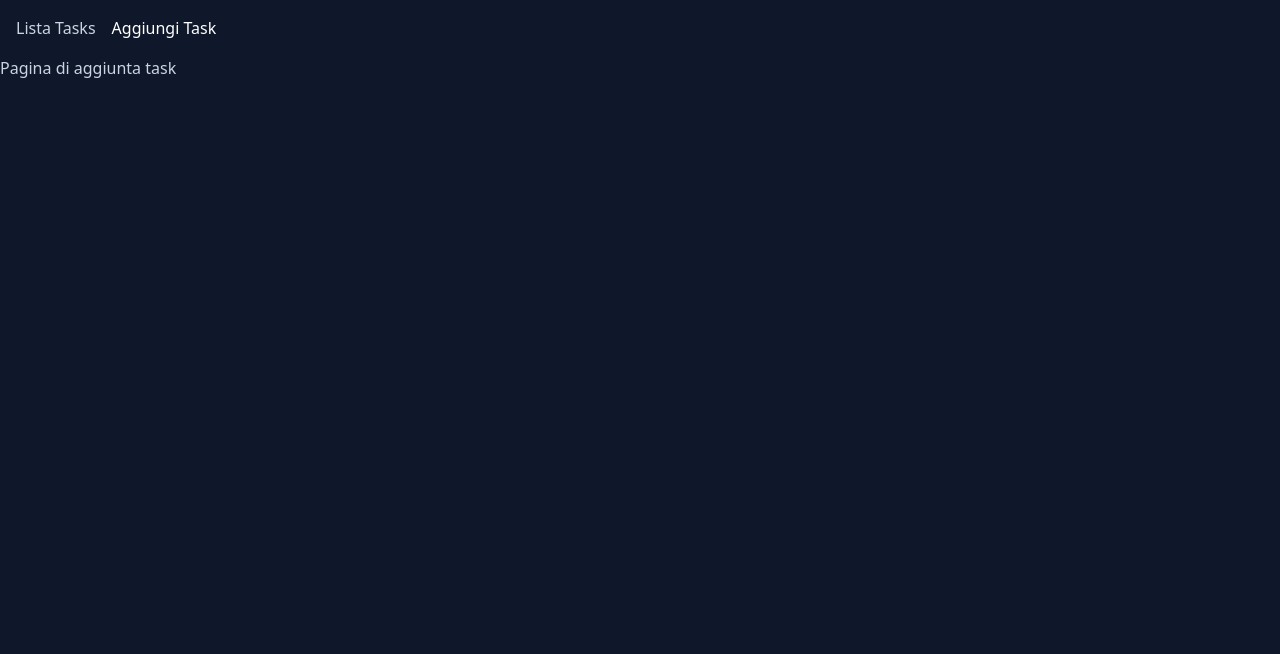
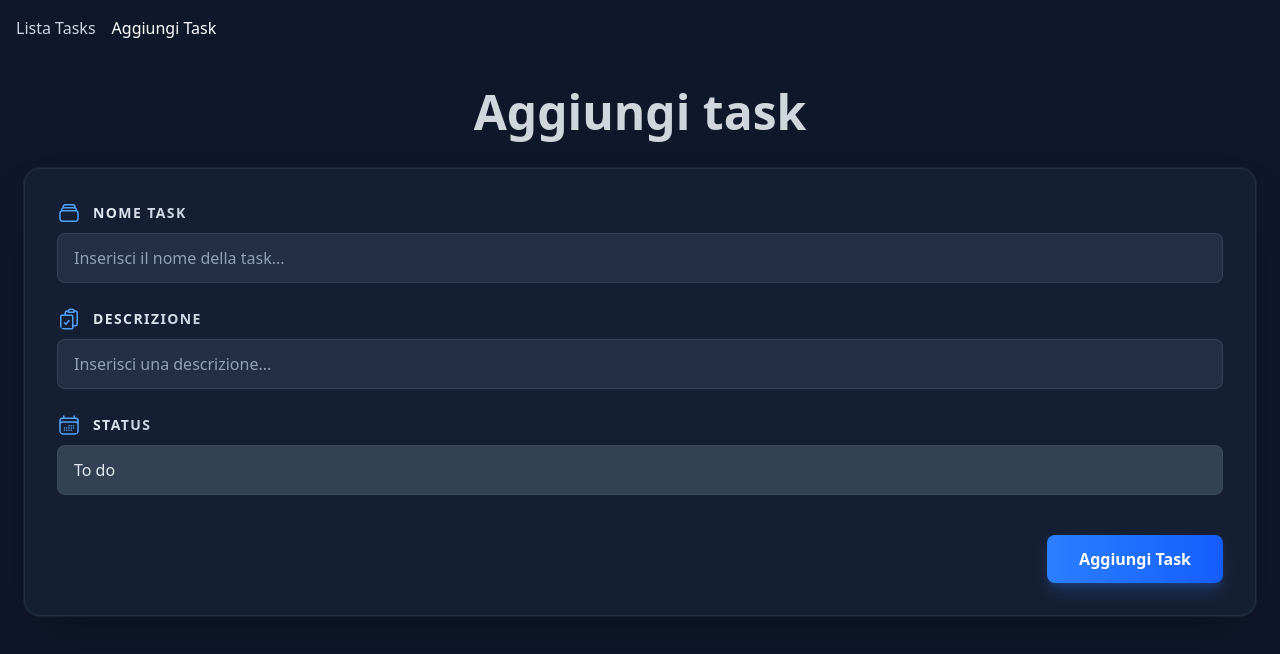
Before and after one commit to FrancescoPalazzo97/ex-react-ts-task-manager, a React (Vite) app: page /add-task in a window 1280 px wide. Shown: the top 654 px of the page. Built offline with nearby package versions, Linux system fonts and the light colour scheme; no server answers.

Commit message:
Feat: Expand AddTask page functionality and form handling

```diff
--- a/src/components/Icons.tsx
+++ b/src/components/Icons.tsx
@@ -54,12 +54,34 @@ const PlusCircleIcon = () => (
     </svg >
 );
 
+const ChevronDownIcon = () => (
+    <svg {...defaultSvgProps} className="size-4 text-slate-400">
+        <path
+            strokeLinecap="round"
+            strokeLinejoin="round"
+            d="m19.5 8.25-7.5 7.5-7.5-7.5"
+        />
+    </svg>
+);
+
+const ChevronUpIcon = () => (
+    <svg {...defaultSvgProps} className="size-4 text-slate-400">
+        <path
+            strokeLinecap="round"
+            strokeLinejoin="round"
+            d="m4.5 15.75 7.5-7.5 7.5 7.5"
+        />
+    </svg>
+);
+
 type IconsProps = {
     icon:
     | 'stack'
     | 'clipboard'
     | 'calendar'
     | 'plusCircle'
+    | 'chevronDown'
+    | 'chevronUp'
 }
 
 type ReturnType = JSX.Element | null;
@@ -69,7 +91,9 @@ const Icons = ({ icon }: IconsProps): ReturnType => {
         stack: <StackIcon />,
         clipboard: <ClipboardIcon />,
         calendar: <CalendarIcon />,
-        plusCircle: <PlusCircleIcon />
+        plusCircle: <PlusCircleIcon />,
+        chevronDown: <ChevronDownIcon />,
+        chevronUp: <ChevronUpIcon />
     }), []);
 
     return icons[icon] || null;
--- a/src/components/index.ts
+++ b/src/components/index.ts
@@ -1,3 +1,4 @@
 export { default as Header } from './Header';
 export { default as TaskRow } from './TaskRow';
 export { default as Icons } from './Icons';
+export { default as StatusLabel } from './StatusLabel';
--- a/src/contexts/GlobalContext.tsx
+++ b/src/contexts/GlobalContext.tsx
@@ -14,7 +14,7 @@ export const GlobalContext = createContext<GlobalContextType | null>(null);
 
 export const GlobalProvider = ({ children }: GlobalContextProps) => {
 
-    const tasks = useTasks();
+    const { tasks } = useTasks();
 
     const value = {
         tasks
--- a/src/hooks/useTasks.ts
+++ b/src/hooks/useTasks.ts
@@ -28,7 +28,24 @@ const useTasks = () => {
         getTasks();
     }, []);
 
-    return tasks
+    const addTask = (task: TaskType): void => {
+        console.log('Aggiungi task')
+    };
+
+    const removeTask = (taskId: TaskType['id']): void => {
+        console.log('Rimuovi task')
+    };
+
+    const updateTask = (newTask: TaskType): void => {
+        console.log('Aggiorna task')
+    }
+
+    return {
+        tasks,
+        addTask,
+        removeTask,
+        updateTask
+    }
 }
 
 export default useTasks
--- a/src/pages/AddTask.tsx
+++ b/src/pages/AddTask.tsx
@@ -1,9 +1,86 @@
-import React from 'react'
+import { useState, useRef } from "react"
+import { Icons } from "../components"
+import '../styles/select-options.css'
 
 const AddTask = () => {
+    const [title, setTitle] = useState<string>('');
+    const bioRef = useRef<HTMLInputElement>(null);
+    const selectRef = useRef<HTMLSelectElement>(null);
+
     return (
-        <div>
-            <h1>Pagina di aggiunta task</h1>
+        <div className='max-w-[1400px] mx-auto px-6 py-8'>
+            <div className='mb-8'>
+                <h1 className='text-4xl md:text-5xl font-bold text-gray-300 text-center mb-2'>
+                    Aggiungi task
+                </h1>
+            </div>
+
+            <div className='bg-slate-800/50 backdrop-blur-xl rounded-2xl shadow-2xl overflow-hidden border border-slate-700/50 ring-1 ring-slate-600/20'>
+
+                <form className='p-8 space-y-6'>
+                    <div className='space-y-2'>
+                        <label className='flex items-center space-x-3 text-sm font-bold text-slate-200 uppercase tracking-widest'>
+                            <Icons icon="stack" />
+                            <span className='bg-gradient-to-r from-slate-200 to-slate-300 bg-clip-text text-transparent'>
+                                Nome Task
+                            </span>
+                        </label>
+                        <input
+                            type="text"
+                            value={title}
+                            onChange={e => setTitle(e.target.value)}
+                            placeholder="Inserisci il nome della task..."
+                            className='w-full px-4 py-3 bg-slate-700/50 border border-slate-600/50 rounded-lg text-slate-200 placeholder-slate-400 focus:outline-none focus:ring-2 focus:ring-blue-400/50 focus:border-blue-400/50 transition-all duration-200'
+                        />
+                    </div>
+
+                    <div className='space-y-2'>
+                        <label className='flex items-center space-x-3 text-sm font-bold text-slate-200 uppercase tracking-widest'>
+                            <Icons icon="clipboard" />
+                            <span className='bg-gradient-to-r from-slate-200 to-slate-300 bg-clip-text text-transparent'>
+                                Descrizione
+                            </span>
+                        </label>
+                        <input
+                            type="text"
+                            ref={bioRef}
+                            placeholder="Inserisci una descrizione..."
+                            className='w-full px-4 py-3 bg-slate-700/50 border border-slate-600/50 rounded-lg text-slate-200 placeholder-slate-400 focus:outline-none focus:ring-2 focus:ring-blue-400/50 focus:border-blue-400/50 transition-all duration-200'
+                        />
+                    </div>
+
+                    <div className='space-y-2'>
+                        <label className='flex items-center space-x-3 text-sm font-bold text-slate-200 uppercase tracking-widest'>
+                            <Icons icon="calendar" />
+                            <span className='bg-gradient-to-r from-slate-200 to-slate-300 bg-clip-text text-transparent'>
+                                Status
+                            </span>
+                        </label>
+                        <select
+                            ref={selectRef}
+                            className='w-full px-4 py-3 bg-slate-700/50 border border-slate-600/50 rounded-lg text-slate-200 focus:outline-none focus:ring-2 focus:ring-blue-400/50 focus:border-blue-400/50 transition-all duration-200 appearance-none'
+                            style={{
+                                colorScheme: 'dark',
+                                backgroundColor: '#334155',
+                                color: '#e2e8f0'
+                            }}
+                        >
+                            <option value="To do">To do</option>
+                            <option value="Doing">Doing</option>
+                            <option value="Done">Done</option>
+                        </select>
+                    </div>
+
+                    <div className='flex justify-end pt-4'>
+                        <button
+                            type="submit"
+                            className='px-8 py-3 bg-gradient-to-r from-blue-500 to-blue-600 hover:from-blue-600 hover:to-blue-700 text-white font-semibold rounded-lg shadow-lg shadow-blue-500/25 hover:shadow-blue-500/40 transition-all duration-200 transform focus:outline-none focus:ring-2 focus:ring-blue-400/50'
+                        >
+                            Aggiungi Task
+                        </button>
+                    </div>
+                </form>
+            </div>
         </div>
     )
 }
--- a/src/pages/TaskList.tsx
+++ b/src/pages/TaskList.tsx
@@ -14,7 +14,6 @@ const TaskList = () => {
             </div>
 
             <div className='bg-slate-800/50 backdrop-blur-xl rounded-2xl shadow-2xl overflow-hidden border border-slate-700/50 ring-1 ring-slate-600/20'>
-                <div className='overflow-x-auto'>
                 <table className='w-full table-auto'>
                     <thead className='bg-gradient-to-r from-slate-800/80 to-slate-700/80 border-b border-slate-600/30'>
                         <tr>
@@ -58,7 +57,6 @@ const TaskList = () => {
                 </table>
             </div>
         </div>
-        </div>
     )
 }
 
```
Also changed, not shown: src/styles/select-options.css (added, +50 -0 lines). Lines whose indentation alone changed are shown as unchanged.
